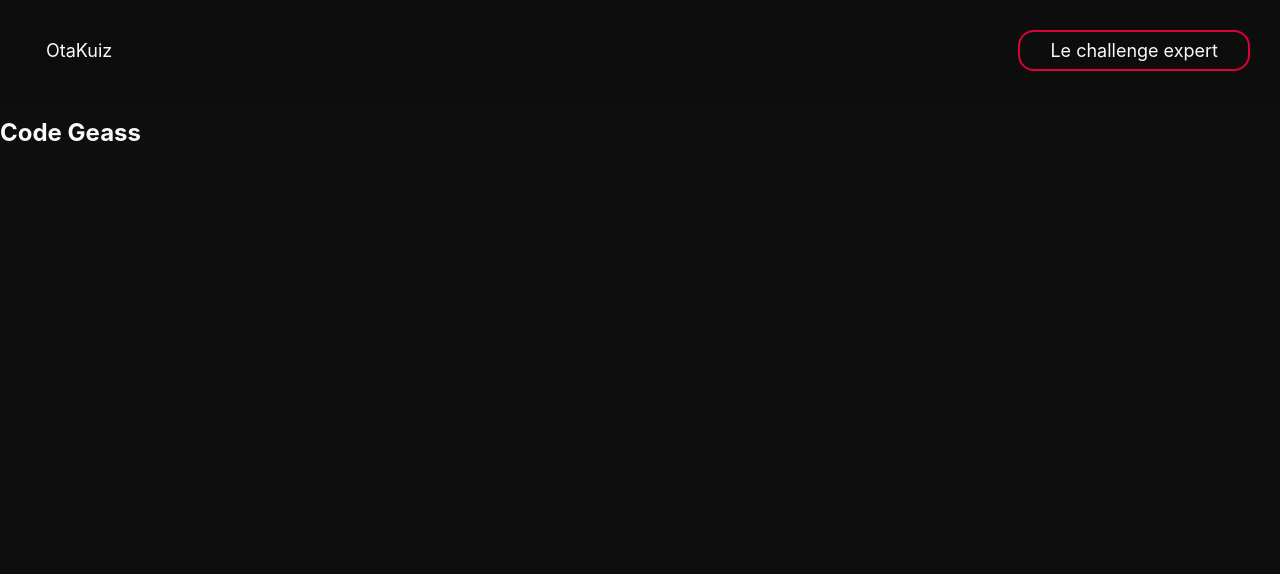
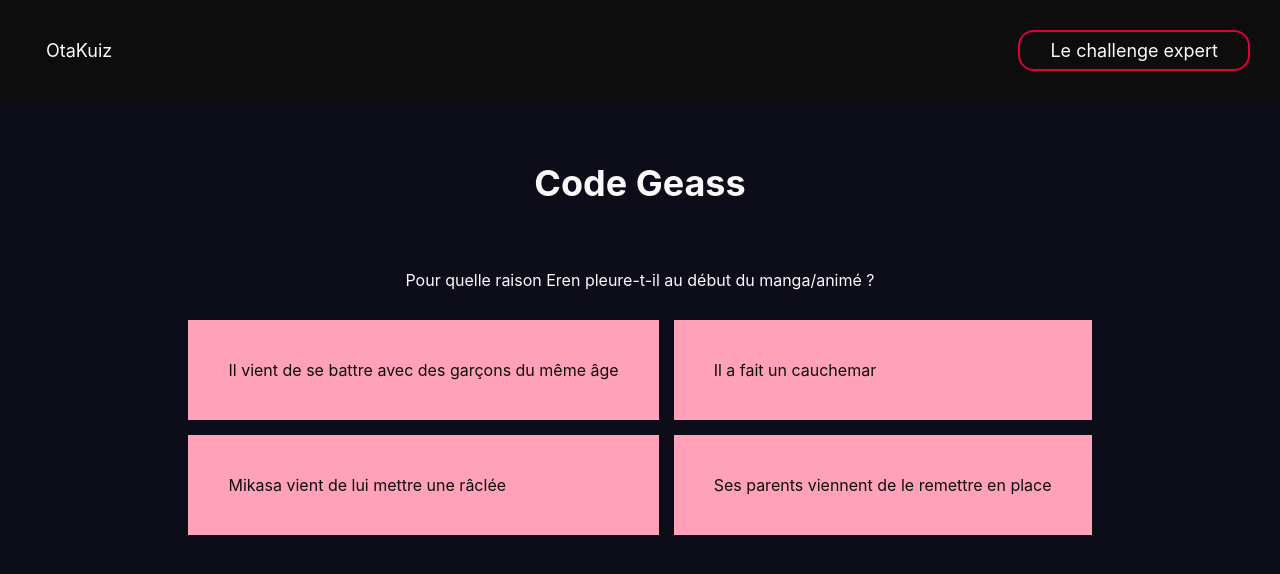
Before and after one commit to IIM-Creative-Technology/react-MargotRasamy, a React (Create React App) app in the folder frontend/: page /quiz/code-geass in a window 1280 px wide. Shown: the top 574 px of the page. Built offline with nearby package versions, Linux system fonts and the light colour scheme.

Commit message:
[Style] Improvement

```diff
--- a/frontend/src/assets/styles/components/landingPage/hero.scss
+++ b/frontend/src/assets/styles/components/landingPage/hero.scss
@@ -2,7 +2,6 @@
     background:linear-gradient(0deg, rgba(#0e0e0e, 1), rgba(208, 6, 50, 0.319)), url('../../../images/backgrounds/shingeki.jpg');
     background-size: cover;
     min-height: 90vh;
-    // height: stretch;
     display: flex;
     flex-direction: column;
     align-items: center;
--- a/frontend/src/assets/styles/components/landingPage/landing-page.scss
+++ b/frontend/src/assets/styles/components/landingPage/landing-page.scss
@@ -1,5 +1,6 @@
 .landing-page {
     display: flex;
+    flex:1;
     flex-direction: column;
     justify-content: flex-start;
     background-color: var(--colorMainBlack);
--- a/frontend/src/assets/styles/components/landingPage/quiz-list.scss
+++ b/frontend/src/assets/styles/components/landingPage/quiz-list.scss
@@ -2,6 +2,5 @@
     margin: var(--marginsLayout);
     display: grid;
     grid-template-columns: var(--gridColumns);
-
     grid-gap: var(--gridGap);
 }
--- a/frontend/src/assets/styles/components/quizPage/quiz-page.scss
+++ b/frontend/src/assets/styles/components/quizPage/quiz-page.scss
@@ -1,3 +1,25 @@
 .quiz-page {
-    background-color: pink
+   flex:1;
+   display: flex;
+   flex-direction: column;
+   align-items: center;
+   background-color: rgba(rgb(6, 6, 128), 0.1);
+   padding: var(--marginsLayout);
+   h2 {
+    text-align: center;
+    font-size: 36px;
+   }
+   .question {
+        padding: var(--spaceL);
+   }
+   .responses-list {
+        display: grid;
+        grid-template-columns: repeat(2, auto);
+        grid-gap: var(--gridGap);
+       .response {
+           color: var(--colorMainBlack);
+           padding: 40px;
+           background-color: var(--colorSecondaryVeryLight);
+       }
+   }
 }
--- a/frontend/src/assets/styles/helpers/reset.scss
+++ b/frontend/src/assets/styles/helpers/reset.scss
@@ -1,3 +1,3 @@
 h1, h2, h3, h4, h5, h6, p {
-    line-height: 1;
+    line-height: 1.5;
 }
--- a/frontend/src/assets/styles/main.scss
+++ b/frontend/src/assets/styles/main.scss
@@ -36,4 +36,6 @@
   min-height: 100vh;
   position: relative;
   background-color: var(--colorMainBlack);
+  display: flex;
+  flex-direction: column;
 }
--- a/frontend/src/components/quizPage/index.js
+++ b/frontend/src/components/quizPage/index.js
@@ -6,8 +6,15 @@
         const quizName = (quizParams === 'code-geass') ? 'Code Geass' : 'yo'
 
         return (
-            <div>
+            <div className="quiz-page">
                 <h2>{quizName}</h2>
+                <div className="question">Pour quelle raison Eren pleure-t-il au début du manga/animé ?</div>
+                <div className="responses-list">
+                    <div className="response">Il vient de se battre avec des garçons du même âge</div>
+                    <div className="response">Il a fait un cauchemar</div>
+                    <div className="response">Mikasa vient de lui mettre une râclée</div>
+                    <div className="response">Ses parents viennent de le remettre en place</div>
+                </div>
             </div>
         );
     }
```
Also changed, not shown: 1 other file (tests, documents, lock files or other folders).
